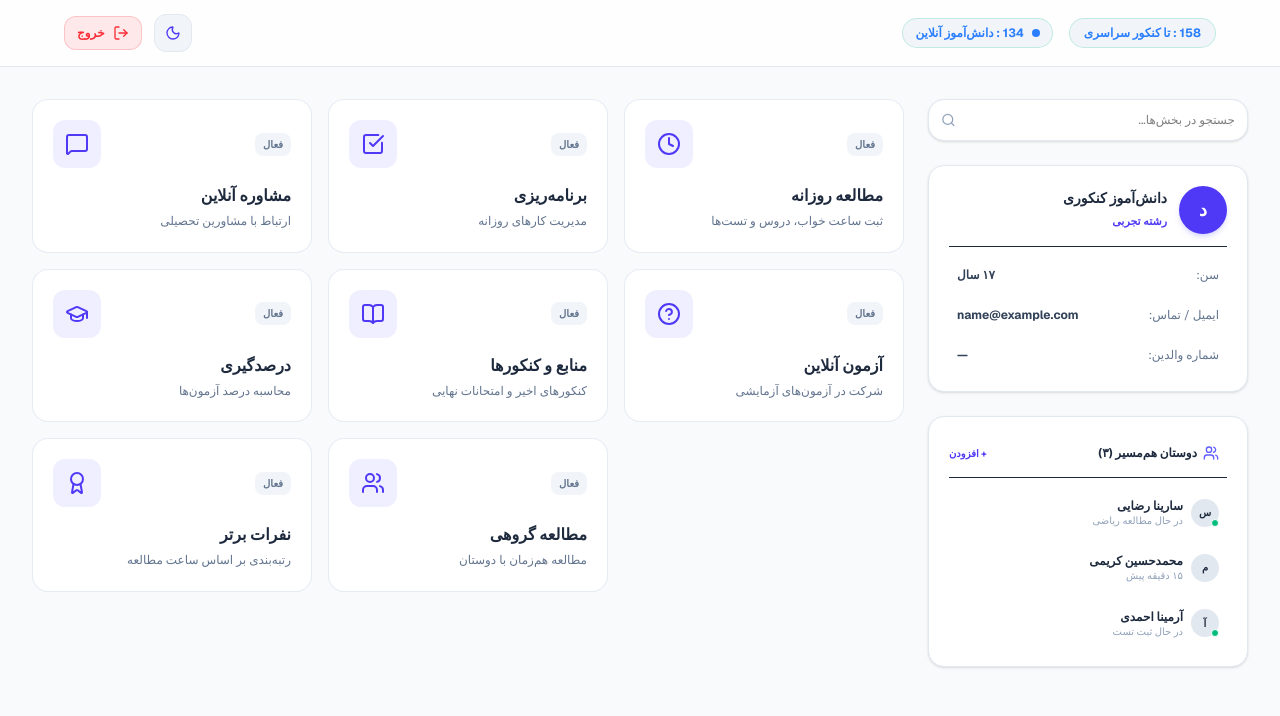
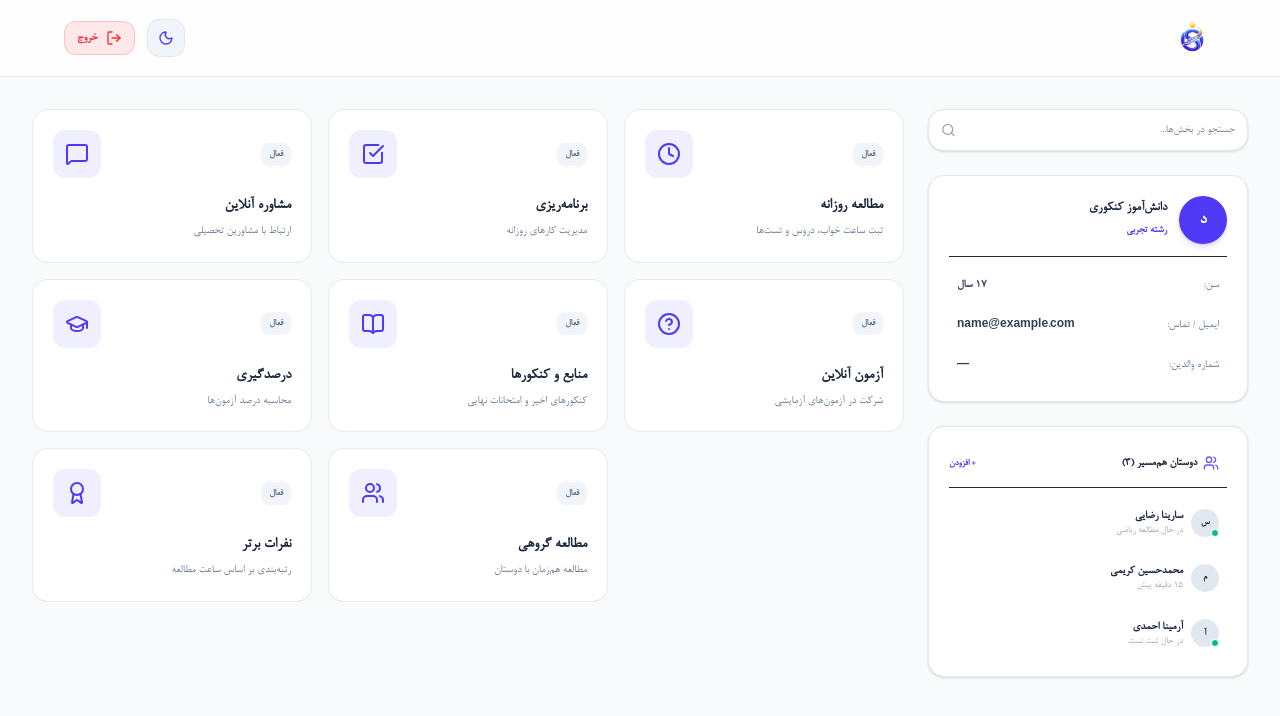
Before and after one commit to al-ire-za/Sakko-Frontend, a Next.js app: page / in a window 1280 px wide. Both pictures are taken after typing "name@example.com", "Sample123" into the empty fields and a click on the button "ورود به پنل". Shown: the top 716 px of the page. Built offline with nearby package versions, Linux system fonts and the light colour scheme.

Commit message:
add logo and custom font(Bnazanin) for Sakko

```diff
--- a/app/components/AuthForm.tsx
+++ b/app/components/AuthForm.tsx
@@ -63,10 +63,8 @@ export default function AuthForm({
             : "bg-white/90 border-white/20"
         }`}
       >
-        <div className="text-center mb-8">
-          <div className="inline-flex p-3 rounded-2xl bg-indigo-600 text-white mb-3 shadow-lg shadow-indigo-500/30">
-            <GraduationCap className="w-8 h-8" />
-          </div>
+        <div className="text-center mb-8 flex flex-col items-center">
+          <img src="S.png" alt="" className="w-20 h-20" />
           <h1 className="text-2xl font-black tracking-tight">
             {authMode === "login"
               ? "ورود به حساب دانش‌آموز"
@@ -89,7 +87,7 @@ export default function AuthForm({
                   value={formData.fullName}
                   onChange={handleInputChange}
                   placeholder="مثال: علی محمدی"
-                  className={`w-full p-3 rounded-xl border text-sm outline-none transition ${
+                  className={`w-full p-3 rounded-xl border text-sm outline-none transition text-right placeholder:text-right${
                     isDarkMode
                       ? "bg-slate-700 border-slate-600 focus:border-indigo-400"
                       : "bg-slate-50 border-slate-200 focus:border-indigo-500"
@@ -106,7 +104,7 @@ export default function AuthForm({
                     required
                     value={formData.age}
                     onChange={handleInputChange}
-                    placeholder="۱۷"
+                    placeholder="17"
                     className={`w-full p-3 rounded-xl border text-sm outline-none transition ${
                       isDarkMode
                         ? "bg-slate-700 border-slate-600 focus:border-indigo-400"
@@ -145,7 +143,7 @@ export default function AuthForm({
                   required
                   value={formData.parentPhone}
                   onChange={handleInputChange}
-                  placeholder="۰۹۱۲..."
+                  placeholder="0912..."
                   className={`w-full p-3 rounded-xl border text-sm outline-none transition ${
                     isDarkMode
                       ? "bg-slate-700 border-slate-600 focus:border-indigo-400"
@@ -157,7 +155,7 @@ export default function AuthForm({
           )}
 
           <div>
-            <label className="text-xs font-bold block mb-1 text-right">
+            <label className="text-xs font-bold block mb-1 text-right font-bnaz">
               : ایمیل یا شماره همراه
             </label>
             <input
@@ -176,7 +174,7 @@ export default function AuthForm({
           </div>
 
           <div>
-            <label className="text-xs font-bold block mb-1 text-right">: رمز عبور</label>
+            <label className="text-xs font-bold block mb-1 text-right font-bnaz">: رمز عبور</label>
             <input
               type="password"
               name="password"
--- a/app/components/MainGrid.tsx
+++ b/app/components/MainGrid.tsx
@@ -57,10 +57,10 @@ export default function MainGrid({ isDarkMode, searchQuery }: MainGridProps) {
                       فعال
                     </span>
                 </div>
-              <h3 className="font-bold text-base mb-1 group-hover:text-indigo-600 dark:group-hover:text-indigo-400 transition-colors text-right">
+                <h3 className="font-bold font-bnaz text-base mb-1 group-hover:text-indigo-600 dark:group-hover:text-indigo-400 transition-colors text-right">
                   {box.title}
                 </h3>
-              <p className="text-xs text-slate-500 dark:text-slate-400 leading-relaxed text-right">
+                <p className="text-xs font-bnaz text-slate-500 dark:text-slate-400 leading-relaxed text-right">
                   {box.desc}
                 </p>
              </div>
--- a/app/components/Sidebar.tsx
+++ b/app/components/Sidebar.tsx
@@ -30,8 +30,8 @@ export default function Sidebar({
           : "bg-white border-r border-slate-200 lg:border-none lg:bg-transparent"
       }`}
     >
-      <div className="flex lg:hidden justify-between items-center mb-6">
-        <span className="font-bold text-sm">منوی کاربری</span>
+      <div className="flex lg:hidden justify-between items-center mb-6 p-3">
+        <span className="border border-slate-800 p-2 rounded-bl-lg text-sm">منوی کاربری</span>
         <button onClick={() => setIsSidebarOpen(false)}>
           <X className="w-5 h-5" />
         </button>
@@ -71,7 +71,7 @@ export default function Sidebar({
               {userData?.fullName ? userData.fullName[0] : "د"}
             </div>
             <div>
-              <h4 className="font-bold text-sm ">
+              <h4 className="font-bold text-sm">
                 {userData?.fullName || "دانش‌آموز کنکوری"}
               </h4>
               <span className="text-[11px] text-indigo-600 dark:text-indigo-400 font-semibold">
--- a/app/components/TopHeader.tsx
+++ b/app/components/TopHeader.tsx
@@ -35,18 +35,7 @@ export default function TopHeader({
             <Menu className="w-5 h-5" />
           </button>
 
-          {/* روزشمار کنکور */}
-          <div className="flex items-center gap-2 bg-slate-100 px-3.5 py-1.5 rounded-2xl border border-emerald-500/20 dark:text-emerald-600 dark:bg-slate-800/90">
-            <span className="text-xs font-bold ">
-                <span className="text-blue-500">158 : تا کنکور سراسری</span>
-            </span>
-          </div>
-
-          {/* دانش‌آموزان آنلاین */}
-          <div className="hidden sm:flex items-center gap-2 bg-slate-100 border border-emerald-500/20 px-3 py-1.5 rounded-2xl text-emerald-600 dark:text-emerald-400 dark:bg-slate-800/90 text-xs font-bold">
-            <span className="w-2 h-2 rounded-full bg-blue-500 animate-pulse" ></span>
-            <span className="text-blue-500">134 : دانش‌آموز آنلاین</span>
-          </div>
+          <img src="S.png" alt="" className="w-12 h-full" />
         </div>
 
         <div className="flex items-center gap-3">
--- a/app/globals.css
+++ b/app/globals.css
@@ -1,5 +1,6 @@
 @import "tailwindcss";
 @custom-variant dark (&:where(.dark, .dark *));
+
 :root {
   --background: #ffffff;
   --foreground: #171717;
@@ -24,3 +25,9 @@ body {
   color: var(--foreground);
   font-family: Arial, Helvetica, sans-serif;
 }
+
+@theme {
+  --font-sans: var(--font-nazanin), system-ui, sans-serif;
+
+  --font-bnaz: var(--font-nazanin)
+}
--- a/app/layout.tsx
+++ b/app/layout.tsx
@@ -1,6 +1,14 @@
 import type { Metadata } from "next";
 import { Geist, Geist_Mono } from "next/font/google";
+import localFont from "next/font/local";
 import "./globals.css";
+
+
+const nazaninFont = localFont({
+  src: "../public/fonts/B-NAZANIN.ttf",
+  variable: "--font-nazanin", // نام متغیر CSS فونت دوم
+  display: "swap",
+});
 
 const geistSans = Geist({
   variable: "--font-geist-sans",
@@ -13,8 +21,9 @@ const geistMono = Geist_Mono({
 });
 
 export const metadata: Metadata = {
-  title: "Create Next App",
+  title: "سکو | Sakko",
   description: "Generated by create next app",
+
 };
 
 export default function RootLayout({
@@ -25,9 +34,9 @@ export default function RootLayout({
   return (
     <html
       lang="en"
-      className={`${geistSans.variable} ${geistMono.variable} h-full antialiased`}
+      className={`${geistSans.variable} ${geistMono.variable} ${nazaninFont.variable} h-full antialiased`}
     >
-      <body className="min-h-full flex flex-col">{children}</body>
+      <body className={` min-h-full flex flex-col`}>{children}</body>
     </html>
   );
 }
```
Also changed, not shown: public/S.png (added), public/fonts/B-NAZANIN.ttf (added). Lines whose indentation alone changed are shown as unchanged.
